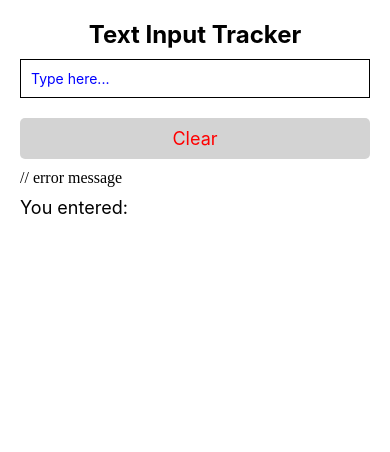
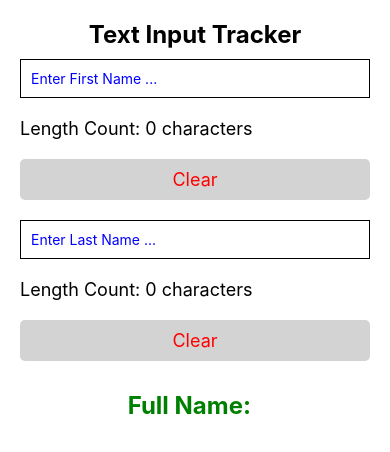
Before and after one commit to sermadahmad/ReactNativePlayground, a React Native app: screen / in a window 390 px wide. Shown: the top 452 px of the page. Built offline with nearby package versions, Linux system fonts and the light colour scheme.

Commit message:
feat: async storage, multiple inputs, style enhancements

```diff
--- a/App.tsx
+++ b/App.tsx
@@ -1,4 +1,4 @@
-import React from 'react';
+import React, {useEffect} from 'react';
 import {
   StyleSheet,
   Text,
@@ -6,19 +6,60 @@ import {
   TouchableOpacity,
   View,
 } from 'react-native';
+import AsyncStorage from '@react-native-async-storage/async-storage';
+
+const FIRST_NAME_KEY = '@firstName';
+const LAST_NAME_KEY = '@lastName';
 
 const App = () => {
-  const [text, setText] = React.useState('');
-  const [error, setError] = React.useState('');
+  const [firstName, setFirstName] = React.useState('');
+  const [lastName, setLastName] = React.useState('');
+  const [firstNameError, setFirstNameError] = React.useState('');
+  const [lastNameError, setLastNameError] = React.useState('');
+  const [focusedInput, setFocusedInput] = React.useState('');
 
-  const handleTextInput = (val: string) => {
+  const storeData = async (key: string, value: string) => {
+    try {
+      await AsyncStorage.setItem(key, value);
+    } catch (e) {
+      console.log('Error storing data', e);
+    }
+  };
+  const loadData = async (
+    key: string,
+    setter: React.Dispatch<React.SetStateAction<string>>,
+  ) => {
+    try {
+      const value = await AsyncStorage.getItem(key);
+      if (value !== null) {
+        setter(value);
+      }
+    } catch (e) {
+      console.log('Error loading data', e);
+    }
+  };
+
+  const handleTextInput = (
+    val: string,
+    setVal: React.Dispatch<React.SetStateAction<string>>,
+    setError: React.Dispatch<React.SetStateAction<string>>,
+    key: string,
+  ) => {
+    const capitalizedVal = val.replace(/\b\w/g, char => char.toUpperCase());
+    setVal(capitalizedVal);
+    storeData(key, capitalizedVal);
     if (val.length < 3) {
-      setError('Text length should not exceed 10 characters');
+      setError('Text length should be at least 3 characters');
     } else {
       setError('');
-      setText(val);
     }
-  }
+  };
+
+  useEffect(() => {
+    loadData(FIRST_NAME_KEY, setFirstName);
+    loadData(LAST_NAME_KEY, setLastName);
+  }, []);
+
   return (
     <View style={styles.container}>
       <View>
@@ -26,28 +67,98 @@ const App = () => {
       </View>
       <View>
         <TextInput
-          style={styles.input}
-          placeholder="Type here..."
+          style={[
+            styles.input,
+            focusedInput === 'firstName' && styles.inputFocused,
+          ]}
+          placeholder="Enter First Name ..."
           placeholderTextColor="blue"
-          value={text}
-          onChangeText={handleTextInput}
+          value={firstName}
+          onChangeText={input => {
+            handleTextInput(
+              input,
+              setFirstName,
+              setFirstNameError,
+              FIRST_NAME_KEY,
+            );
+          }}
+          onFocus={() => {
+            setFocusedInput('firstName');
+          }}
+          onBlur={() => {
+            setFocusedInput('');
+          }}
         />
       </View>
       <View>
-        <TouchableOpacity onPress={() => setText('')}>
-          <Text style={styles.clearBtn}>Clear</Text>
-        </TouchableOpacity>
-      </View>
-      // error message
-      <View>
-        {error && (
+        {firstNameError && (
           <Text style={{color: 'red', fontSize: 18, marginVertical: 10}}>
-            {error}
+            {firstNameError}
           </Text>
         )}
       </View>
       <View>
-        <Text style={styles.enteredTxt}>You entered: {text}</Text>
+        <View>
+          <Text style={styles.countText}>
+            Length Count: {firstName.length} characters
+          </Text>
+        </View>
+        <TouchableOpacity
+          onPress={() => {
+            setFirstName('');
+          }}>
+          <Text style={styles.clearBtn}>Clear</Text>
+        </TouchableOpacity>
+      </View>
+      <View>
+        <TextInput
+          style={[
+            styles.input,
+            focusedInput === 'lastName' && styles.inputFocused,
+          ]}
+          placeholder="Enter Last Name ..."
+          placeholderTextColor="blue"
+          value={lastName}
+          onChangeText={input => {
+            handleTextInput(
+              input,
+              setLastName,
+              setLastNameError,
+              LAST_NAME_KEY,
+            );
+          }}
+          onFocus={() => {
+            setFocusedInput('lastName');
+          }}
+          onBlur={() => {
+            setFocusedInput('');
+          }}
+        />
+      </View>
+      <View>
+        {lastNameError && (
+          <Text style={{color: 'red', fontSize: 18, marginVertical: 10}}>
+            {lastNameError}
+          </Text>
+        )}
+      </View>
+      <View>
+        <View>
+          <Text style={styles.countText}>
+            Length Count: {lastName.length} characters
+          </Text>
+        </View>
+        <TouchableOpacity
+          onPress={() => {
+            setLastName('');
+          }}>
+          <Text style={styles.clearBtn}>Clear</Text>
+        </TouchableOpacity>
+      </View>
+      <View>
+        <Text style={styles.nameText}>
+          Full Name: {firstName} {lastName}
+        </Text>
       </View>
     </View>
   );
@@ -81,8 +192,19 @@ const styles = StyleSheet.create({
     padding: 10,
     borderRadius: 5,
   },
-  enteredTxt: {
+  countText: {
     fontSize: 18,
     marginVertical: 10,
   },
+  inputFocused: {
+    borderColor: 'blue',
+    borderWidth: 2,
+  },
+  nameText: {
+    fontSize: 24,
+    fontWeight: 'bold',
+    textAlign: 'center',
+    marginVertical: 20,
+    color: 'green',
+  },
 });
--- a/package.json
+++ b/package.json
@@ -10,6 +10,7 @@
     "test": "jest"
   },
   "dependencies": {
+    "@react-native-async-storage/async-storage": "^2.1.0",
     "react": "18.3.1",
     "react-native": "0.76.5"
   },
```
Also changed, not shown: 1 other file (tests, documents, lock files or other folders).
